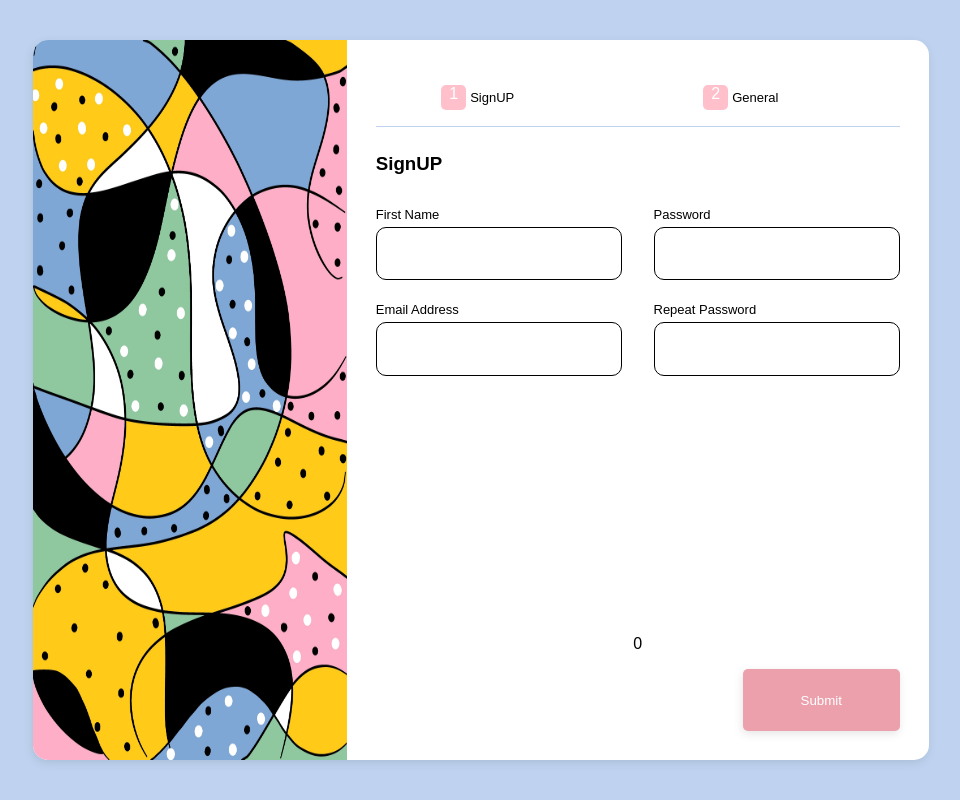
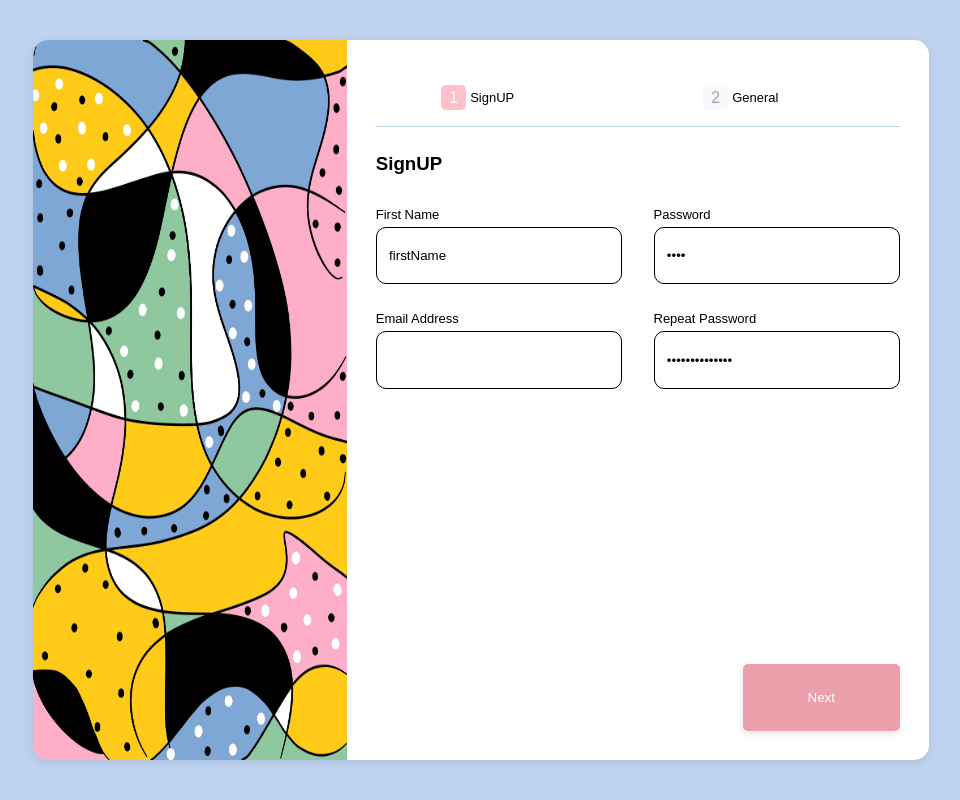
Before and after one commit to lukaakhalbedashvili/WDIC-Front-, a Next.js app: page /registerCompany/RegisterCompanyPage in a window 1280 px wide. Shown: the whole page, without its empty margins (159-1119 px from the left). Built offline with nearby package versions, Linux system fonts and the light colour scheme.

Commit message:
ts error solved

```diff
--- a/package.json
+++ b/package.json
@@ -19,12 +19,14 @@
     "@react-icons/all-files": "^4.1.0",
     "@types/lodash": "^4.14.179",
     "classnames": "^2.3.1",
+    "formik": "^2.2.9",
     "lodash": "^4.17.21",
     "next": "12.1.0",
     "react": "17.0.2",
     "react-dom": "17.0.2",
     "react-icons": "^4.3.1",
-    "sass": "^1.49.9"
+    "sass": "^1.49.9",
+    "yup": "^0.32.11"
   },
   "devDependencies": {
     "@testing-library/cypress": "^8.0.2",
--- a/src/components/Auth/SignUP/SignUP.tsx
+++ b/src/components/Auth/SignUP/SignUP.tsx
@@ -1,20 +1,26 @@
 import Styles from "./SignUP.module.scss"
+import { SingUpIputs } from "src/utils/consts"
+import useFormikSchema from "src/hooks/useFormikSchema"
 const SignUP = () => {
-  const SingUpIputs = [
-    "First Name",
-    "Password",
-    "Email Address",
-    "Repeat Password",
-  ]
+  const { signUpValidation } = useFormikSchema()
+  const formik = signUpValidation
+
   return (
     <div className={Styles.main}>
       <h3 className={Styles.stageLabel}>SignUP</h3>
-      <form className={Styles.forms}>
+      <form className={Styles.forms} autoComplete="off">
         {SingUpIputs.map(item => {
           return (
-            <div key={item}>
-              <p>{item}</p>
-              <input name={item} spellCheck={false} autoComplete="false" />
+            <div key={item.name}>
+              <p>{item.label}</p>
+              <input
+                name={item.name}
+                spellCheck={false}
+                type={item.type}
+                value={formik.values[item.name as keyof typeof formik.values]}
+                onChange={formik.handleChange}
+                onBlur={formik.handleBlur}
+              />
             </div>
           )
         })}
--- a/src/components/RegisterCompany/RegisterCompanyFrame/Frame/RegisterCompanyFrame.tsx
+++ b/src/components/RegisterCompany/RegisterCompanyFrame/Frame/RegisterCompanyFrame.tsx
@@ -5,9 +5,9 @@ import RegisterStage from "../RegisterStage/RegisterStage"
 import { useContext } from "react"
 import { contextRG } from "../context/companyContext"
 const RegisterCompanyFrame: React.FC = ({ children }) => {
-  const { index, setIndex } = useContext(contextRG)
+  const { index, setIndex, stages } = useContext(contextRG)
   const hanldeSubmit: () => void = () => {
-    setIndex(index + 1)
+    index < stages.length - 1 && setIndex(index + 1)
   }
   return (
     <div className={Styles.main}>
@@ -19,7 +19,7 @@ const RegisterCompanyFrame: React.FC = ({ children }) => {
         {children}
         <div className={Styles.submitBtnDiv}>
           <button className={Styles.submitBtn} onClick={() => hanldeSubmit()}>
-            Submit
+            {index < stages.length - 1 ? "Next" : "Submit"}
           </button>
         </div>
       </div>
--- a/src/components/RegisterCompany/RegisterCompanyFrame/RegCom.tsx
+++ b/src/components/RegisterCompany/RegisterCompanyFrame/RegCom.tsx
@@ -1,20 +1,16 @@
 import RegisterCompanyFrame from "./Frame/RegisterCompanyFrame"
 import GeneralInfo from "src/components/RegisterCompany/GeneralInfo/GeneralInfo"
 import SignUP from "src/components/Auth/SignUP/SignUP"
-import { useContext, useEffect } from "react"
+import { useContext } from "react"
 import { contextRG } from "./context/companyContext"
-const stages = [<SignUP key="signUp" />, <GeneralInfo key="generalInfo" />]
+const stagesComponents = [
+  <SignUP key="signUp" />,
+  <GeneralInfo key="generalInfo" />,
+]
 const RegCom = () => {
   const { index } = useContext(contextRG)
-  useEffect(() => {
-    console.log(index, "abaaaa")
-  }, [index])
-  return (
-    <RegisterCompanyFrame>
-      {stages[index]}
-      <p>{index}</p>
-    </RegisterCompanyFrame>
-  )
+
+  return <RegisterCompanyFrame>{stagesComponents[index]}</RegisterCompanyFrame>
 }
 
 export default RegCom
--- a/src/components/RegisterCompany/RegisterCompanyFrame/RegisterStage/RegisterStage.module.scss
+++ b/src/components/RegisterCompany/RegisterCompanyFrame/RegisterStage/RegisterStage.module.scss
@@ -5,6 +5,12 @@
   border-bottom: 0.5px #bfd3f0 solid;
   margin-top: 5%;
   .buttonItem {
+    &.Active {
+      .stageIndex {
+        color: white;
+        background-color: pink;
+      }
+    }
     width: 25%;
     display: flex;
     align-items: center;
@@ -13,9 +19,15 @@
       margin-left: 3%;
     }
     .stageIndex {
-      text-align: center;
-      color: white;
-      background-color: pink;
+      &.done {
+        color: green;
+        background-color: #ecf3fe;
+      }
+      display: flex;
+      justify-content: center;
+      align-items: center;
+      color: #9fa1b1;
+      background-color: #f9f8fb;
       width: 25px;
       height: 25px;
       border-radius: 5px;
--- a/src/components/RegisterCompany/RegisterCompanyFrame/RegisterStage/RegisterStage.tsx
+++ b/src/components/RegisterCompany/RegisterCompanyFrame/RegisterStage/RegisterStage.tsx
@@ -1,20 +1,36 @@
 import Styles from "./RegisterStage.module.scss"
+import { contextRG } from "../context/companyContext"
+import classNames from "classnames"
 import { useContext } from "react"
-import { contextRG } from "../context/companyContext"
+import { MdDone } from "react-icons/md"
 const RegisterStage = () => {
-  const { index, setIndex } = useContext(contextRG)
-
-  const stages = ["SignUP", "General"]
-  const handleTest = () => {
-    setIndex(index + 1)
+  const { index, setIndex, stages } = useContext(contextRG)
+  const handleLabelClick = (itemIndex: number) => {
+    setIndex(itemIndex)
   }
-
   return (
     <div className={Styles.main}>
-      {stages.map((item, index) => (
-        <div key={item} className={Styles.buttonItem}>
-          <p className={Styles.stageIndex}>{index + 1}</p>
-          <p className={Styles.stageLabel} onClick={() => handleTest()}>
+      {stages.map((item, itemIndex) => (
+        <div
+          key={item}
+          className={classNames({
+            [Styles.buttonItem]: true,
+            [Styles.Active]: itemIndex === index,
+          })}
+        >
+          <p
+            className={classNames({
+              [Styles.stageIndex]: true,
+              [Styles.done]: itemIndex < index,
+            })}
+            onClick={() => handleLabelClick(itemIndex)}
+          >
+            {itemIndex < index ? <MdDone size={20} /> : itemIndex + 1}
+          </p>
+          <p
+            className={Styles.stageLabel}
+            onClick={() => handleLabelClick(itemIndex)}
+          >
             {item}
           </p>
         </div>
--- a/src/components/RegisterCompany/RegisterCompanyFrame/context/RegisterCompanyProvider.tsx
+++ b/src/components/RegisterCompany/RegisterCompanyFrame/context/RegisterCompanyProvider.tsx
@@ -2,9 +2,12 @@ import { useState } from "react"
 import { contextRG } from "./companyContext"
 const RegisterCompanyProvider: React.FC = ({ children }) => {
   const [index, setIndex] = useState(0)
+  const [stages, setStages] = useState(["SignUP", "General"])
   const value = {
     index,
     setIndex,
+    stages,
+    setStages,
   }
   return <contextRG.Provider value={value}>{children}</contextRG.Provider>
 }
--- a/src/components/RegisterCompany/RegisterCompanyFrame/context/companyContext.tsx
+++ b/src/components/RegisterCompany/RegisterCompanyFrame/context/companyContext.tsx
@@ -2,6 +2,8 @@ import { createContext } from "react"
 type registerCompanyContext = {
   index: number
   setIndex: (newIndex: number) => void
+  stages: string[]
+  setStages: (newStages: [string]) => void
 }
 
 export const contextRG = createContext<registerCompanyContext>({
@@ -9,4 +11,8 @@ export const contextRG = createContext<registerCompanyContext>({
   setIndex: () => {
     //donothing
   },
+  stages: [],
+  setStages: () => {
+    //donothing
+  },
 })
--- /dev/null
+++ b/src/hooks/useFormikSchema.tsx
@@ -0,0 +1,34 @@
+import { useFormik } from "formik"
+import * as Yup from "yup"
+
+const useFormikSchema = () => {
+  type initValueType = {
+    firstName: string
+    password: string
+    email: string
+    repeatPassword: string
+  }
+  const initValues: initValueType = {
+    firstName: "firstName",
+    password: "pass",
+    email: "emailAddress",
+    repeatPassword: "repeatPassword",
+  }
+  const signUpValidation = useFormik({
+    initialValues: initValues,
+    validationSchema: Yup.object({
+      firstName: Yup.string()
+        .max(15, "must be less than 15")
+        .required("required"),
+      lastName: Yup.string()
+        .max(15, "must be less than 15")
+        .required("required"),
+    }),
+    onSubmit: values => {
+      console.log(values)
+    },
+  })
+  return { signUpValidation }
+}
+
+export default useFormikSchema
--- a/src/utils/consts.ts
+++ b/src/utils/consts.ts
@@ -1 +1,7 @@
 export const registerCompanyFrameImage = "/images/registerCompanyIMG.JPG"
+export const SingUpIputs = [
+  { label: "First Name", name: "firstName", type: "text" },
+  { label: "Password", name: "password", type: "password" },
+  { label: "Email Address", name: "emailAddress", type: "email" },
+  { label: "Repeat Password", name: "repeatPassword", type: "password" },
+]
```
Also changed, not shown: styles/_mixins.scss (renamed from styles/mixins.scss), 2 other files (tests, documents, lock files or other folders).
